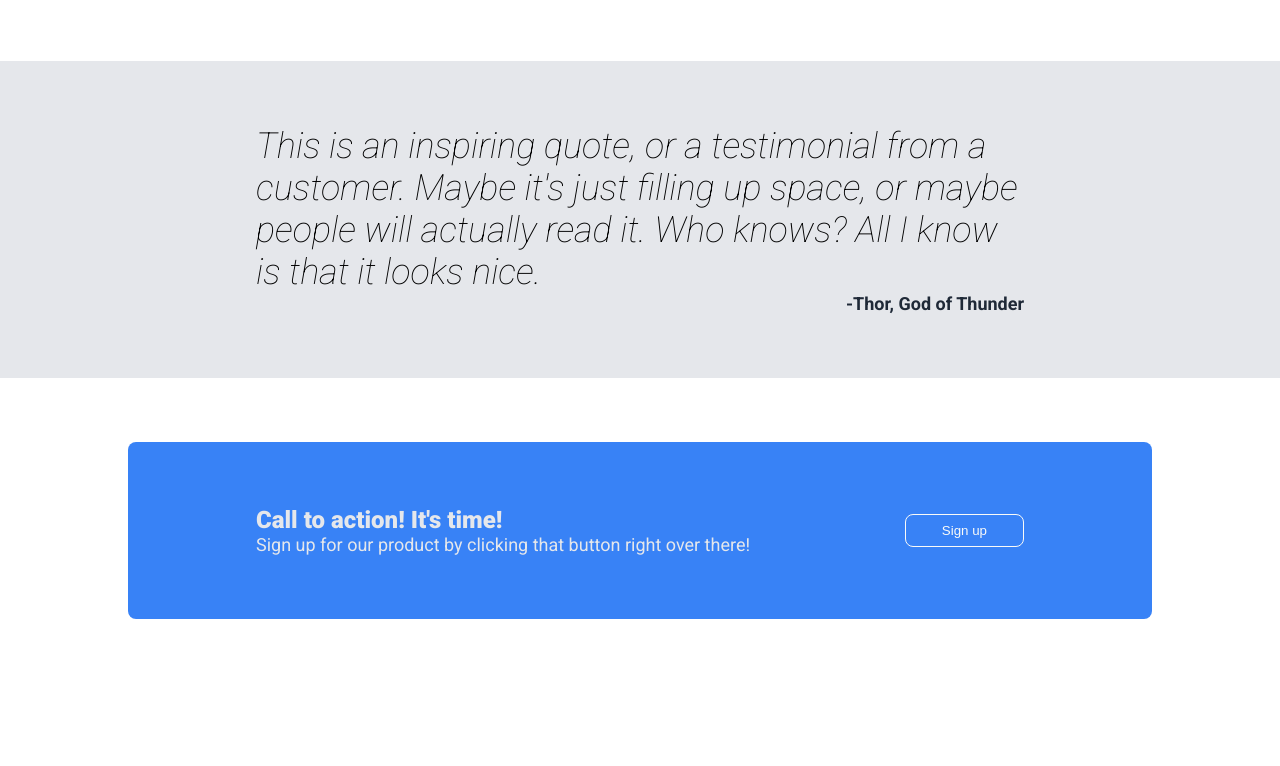
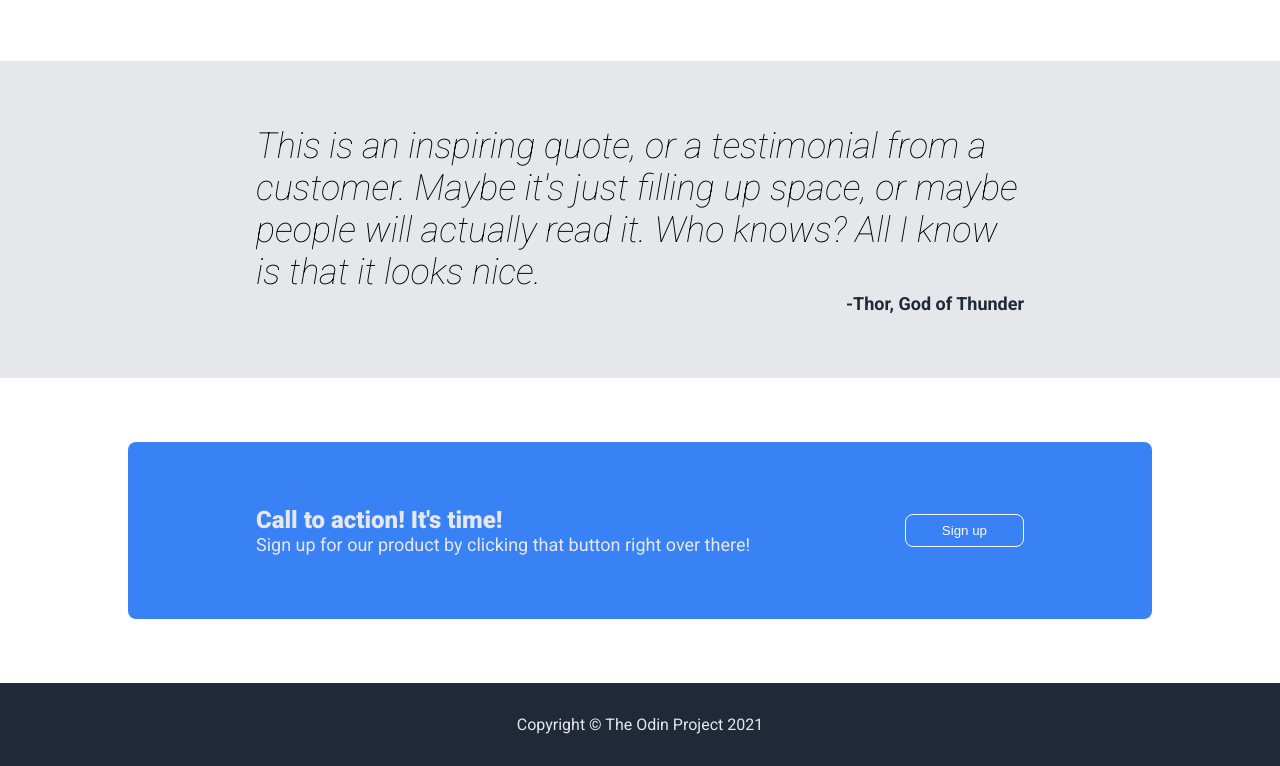
Before and after one commit to A-Shushi/odin-landing-page, a plain HTML site: page index.html in a window 1280 px wide. Shown: the part 776-1542 px from the top of the page. Before the commit the page ends 1459 px from the top, so only its background shows below. Drawn offline with Linux system fonts and the light colour scheme.

Commit message:
Setup HTML and style the footer section

```diff
--- a/index.html
+++ b/index.html
@@ -71,5 +71,8 @@
             <button class="CTA-right">Sign up</button>
         </div>
     </div>
+    <div class="footer">
+        <div class="footer-content"> Copyright © The Odin Project 2021</div>
+    </div>
 </body>
 </html>
--- a/styles.css
+++ b/styles.css
@@ -190,3 +190,12 @@ p {
     border: 1px solid #F9FAF8;
     color: #F9FAF8;
 }
+
+.footer {
+    margin-top: auto;
+    align-content: center;
+    text-align: center;
+    background-color: #1F2937;
+    color: #E5E7EB;
+    padding: 32px 128px;
+}
```
